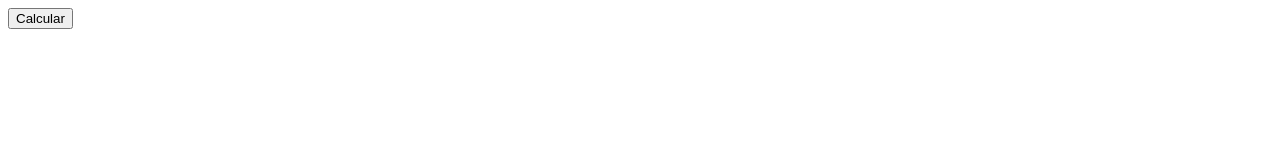
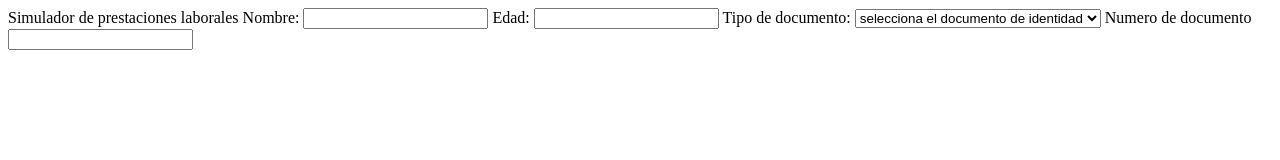
Before and after one commit to jdavellaneda2006/taller-en-clase--programacion-javascript, a plain HTML site: page index.html in a window 1280 px wide. Drawn offline with Linux system fonts and the light colour scheme.

Commit message:
Agregado formulario para simulación de beneficios laborales
Added form elements for user input including name, age, document type, and document number.

```diff
--- a/index.html
+++ b/index.html
@@ -6,24 +6,48 @@
 </head>
 <body>
 
-    <div id="resultado"></div>
+    <form id="formularioLaboral"
+<h1>Simulador de prestaciones laborales</h1>
+<label for"nombre">Nombre:</label>
+<input
+type="text"
+id="nombre"
+name="nombre"
+minlength="1"
+maxlength="100"
+required>
 
-    <button onclick="mostrarCalculos()">Calcular</button>
+<label for"edad">Edad:</label>
+<input
+type="number"
+id="edad"
+name="edad"
+minlength="0"
+maxlength="120"
+required>
 
-    <script>
-        function mostrarCalculos() {
-            let salario = 1750905; // ejemplo
-            let comisiones = 200000;
-            let horasExtras = 100000;
-            let salarioTotal = salario + comisiones + horasExtras;
+<label for"tipoDocumento">Tipo de documento:</label>
 
-            document.getElementById("resultado").innerHTML =
-                "Salario: " + salario + "<br>" +
-                "Comisiones: " + comisiones + "<br>" +
-                "Horas Extras: " + horasExtras + "<br>" +
-                "Salario Total: " + salarioTotal;
-        }
-    </script>
+<select id ="Tipo de documento"
+name="tipoDocumento"
+required>
+<option value="">selecciona el documento de identidad</option>
+<option value="CC">CC</option>
+<option value="TI">TI</option>
+<option value="CE">CE</option>
+<option value="PP">PP</option>
+</select>
+
+<label for="numeroDocumento">Numero de documento</label>
+<input
+type="text"
+id="Número de documento"
+name="numeroDocumento"
+minlength="5"
+maxlength="10"
+required>
+
+</form>
 
 </body>
 </html>
```
